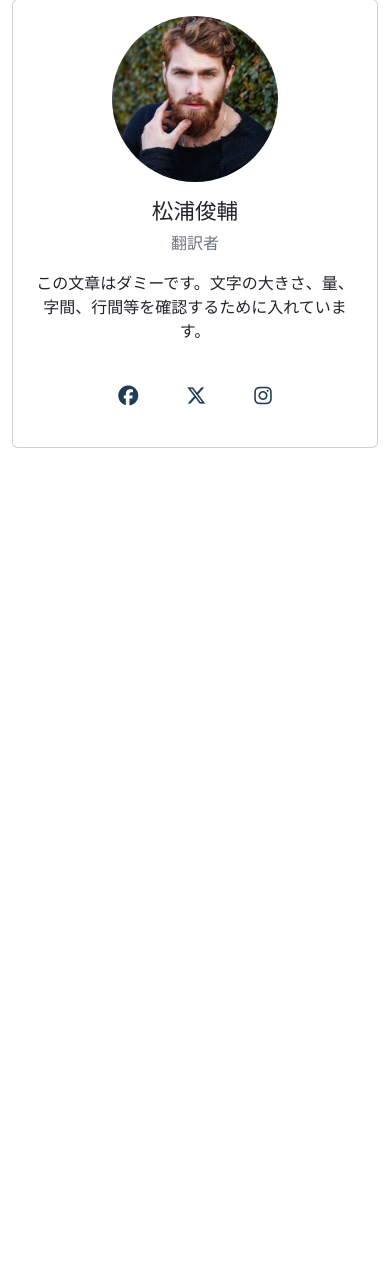
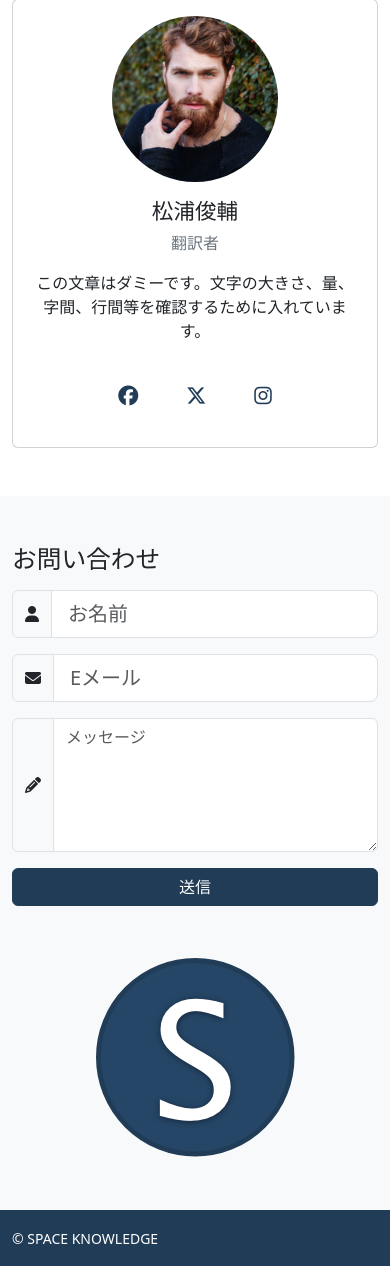
Before and after one commit to gonbei777/202404_bootstrap_advanced, a plain HTML site: page index.html in a window 390 px wide. Shown: the part 4682-5948 px from the top of the page. Before the commit the page ends 5178 px from the top, so only its background shows below. Drawn offline with Linux system fonts and the light colour scheme.

Commit message:
HTML完成、スクロールスパイ導入部分

```diff
--- a/index.html
+++ b/index.html
@@ -14,10 +14,10 @@
   <link rel="stylesheet" href="css/style.min.css">
 </head>
 
-<body>
+<body data-bs-spy="scroll" data-bs-target="#sk-header-nav">
 
   <header class="sk-header">
-    <nav class="navbar navbar-expand-md bg-light fixed-top sk-header-nav">
+    <nav class="navbar navbar-expand-md bg-light fixed-top sk-header-nav" id="sk-header-nav">
       <div class="container">
         <a class="navbar-brand" href="#home">
           <img src="img/logo.png" alt="" class="sk-header-logo">
@@ -48,7 +48,7 @@
   </header>
 
   <main>
-    <div class="showcase">
+    <div class="showcase" id="home">
       <div class="showcase-overlay text-white pb-5">
         <div class="container">
           <div class="row">
@@ -138,7 +138,7 @@
       </div>
     </section>
 
-    <section class="about py-5 text-center bg-light">
+    <section class="about py-5 text-center bg-light" id="about">
       <div class="container">
         <div class="row justify-content-center mb-5">
           <div class="col-md-6 border-bottom pb-4">
@@ -190,7 +190,7 @@
       </div>
     </section>
 
-    <section class="authors text-center py-5">
+    <section class="authors text-center py-5" id="author">
       <div class="container">
         <div class="row justify-content-center mb-5">
           <div class="col-md-6 border-bottom pb-4">
@@ -265,9 +265,48 @@
       </div>
     </section>
 
+    <section class="contact bg-light py-5" id="contact">
+      <div class="container">
+        <div class="row justify-content-md-between">
+          <div class="col-md-8 mb-5 mb-md-0">
+            <h2 class="mb-3">お問い合わせ</h2>
+            <p class="lead"></p>
+            <form action="">
+              <div class="input-group mb-3">
+                <span class="input-group-text">
+                  <i class="fa-solid fa-user"></i>
+                </span>
+                <input type="text" class="form-control form-control-lg" placeholder="お名前">
+              </div>
+              <div class="input-group mb-3">
+                <span class="input-group-text">
+                  <i class="fa-solid fa-envelope"></i>
+                </span>
+                <input type="email" class="form-control form-control-lg" placeholder="Eメール">
+              </div>
+              <div class="input-group mb-3">
+                <span class="input-group-text">
+                  <i class="fa-solid fa-pencil"></i>
+                </span>
+                <textarea class="form-control" placeholder="メッセージ" rows="5"></textarea>
+              </div>
+              <button class="btn btn-primary w-100">送信</button>
+            </form>
+          </div>
+          <div class="col-md-3 align-self-center">
+            <img src="img/logo.png" alt="Space Knowledge" class="img-fluid d-block mx-auto">
+          </div>
+        </div>
+      </div>
+    </section>
+
   </main>
 
-  <footer></footer>
+  <footer class="bg-primary text-white py-3">
+    <div class="container">
+      <small class="text-uppercase"><span id="year"></span>&copy; Space Knowledge</small>
+    </div>
+  </footer>
 
   <script src="js/bootstrap.bundle.min.js"></script>
 </body>
```
